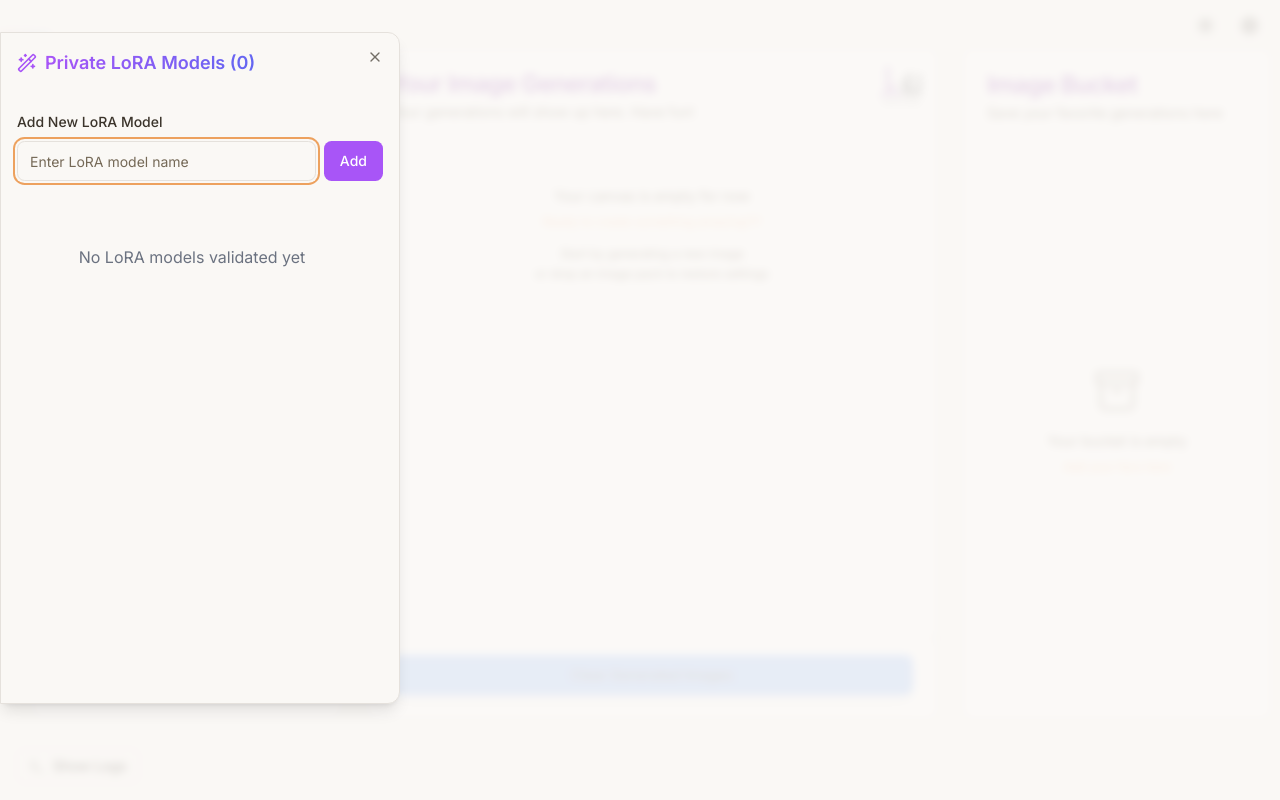
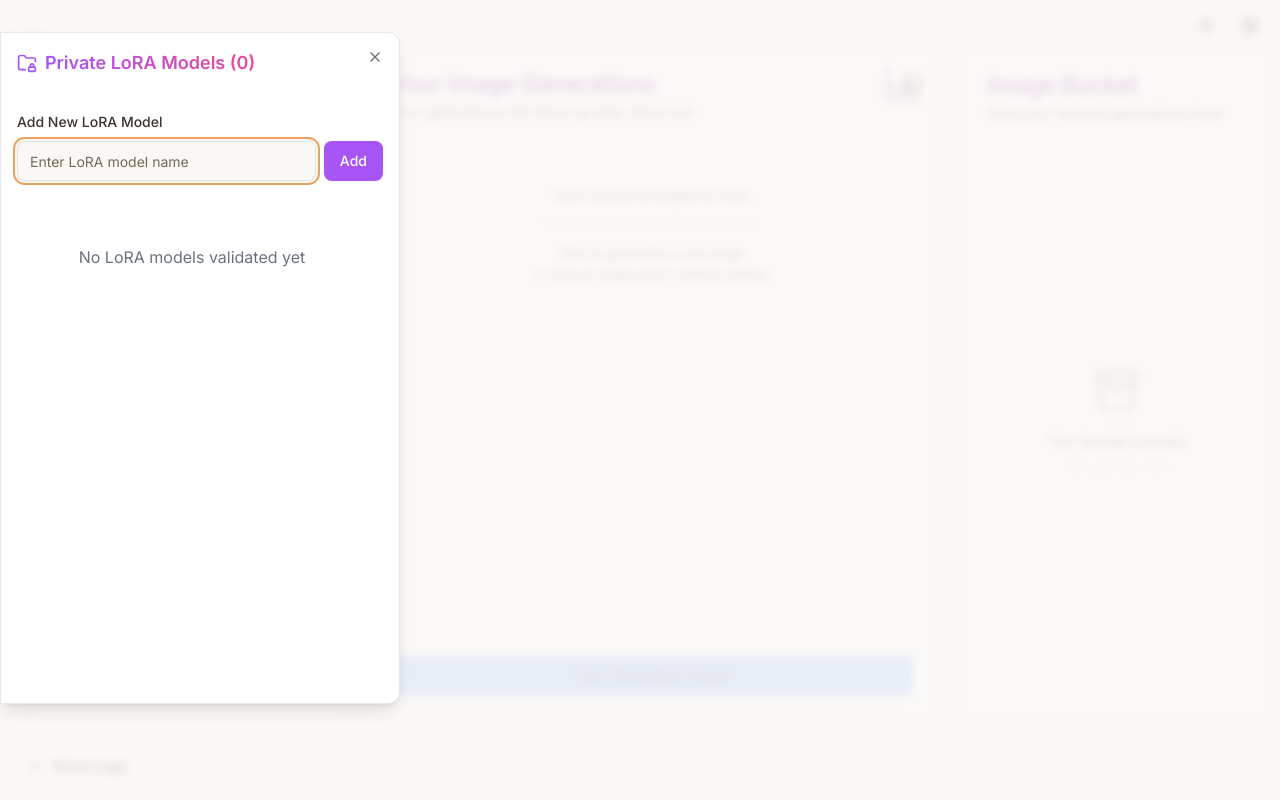
Before and after one commit to ashakoen/next-js-flux1-replicate, a Next.js app: page / in a window 1280 px wide. Both pictures are taken after a click on the button "Private LoRAs". Built offline with nearby package versions, Linux system fonts and the light colour scheme.

Commit message:
adjust lora sheet styling

```diff
--- a/src/components/LoraModelsDrawer.tsx
+++ b/src/components/LoraModelsDrawer.tsx
@@ -142,21 +142,22 @@ export function LoraModelsDrawer({
         )}
     </div>
     <span
-        className="text-base font-medium text-transparent bg-clip-text
-        bg-gradient-to-b from-purple-500 to-indigo-500
-        dark:from-purple-400 dark:to-indigo-400"
+        className="text-base font-medium bg-gradient-to-b from-purple-500 to-pink-500
+            dark:from-purple-400 dark:to-pink-400
+            text-transparent bg-clip-text"
         style={{ writingMode: 'vertical-rl' }}
     >
         {isOpen ? 'Close' : 'Private LoRAs'}
     </span>
 </Button>
                 </SheetTrigger>
-                <SheetContent className="w-[400px] fixed left-0 h-[calc(100vh-8rem)] mt-[2rem] p-4 flex flex-col slide-in-from-left rounded-r-xl">
+                <SheetContent className="w-[400px] fixed left-0 h-[calc(100vh-8rem)] mt-[2rem] p-4 flex flex-col slide-in-from-left rounded-r-xl
+    bg-white dark:bg-gray-900 border-r border-gray-200 dark:border-gray-800">
     <SheetHeader>
         <SheetTitle className="flex items-center gap-2">
-                            <Wand2 className="h-5 w-5 text-purple-500 dark:text-purple-400" />
-                            <span className="bg-gradient-to-r from-purple-500 to-indigo-500
-                                dark:from-purple-400 dark:to-indigo-400
+            <FolderLock className="h-5 w-5 text-purple-500 dark:text-purple-400" />
+            <span className="bg-gradient-to-r from-purple-500 to-pink-500
+                dark:from-purple-400 dark:to-pink-400
                 text-transparent bg-clip-text font-semibold">
                 Private LoRA Models ({validatedLoraModels.length})
             </span>
@@ -177,7 +178,8 @@ export function LoraModelsDrawer({
     <Button
         onClick={handleAddModel}
         disabled={isValidatingLora}
-                                className="bg-purple-500 hover:bg-purple-600 text-white"
+        className="bg-purple-500 hover:bg-purple-600 text-white
+            dark:bg-purple-600 dark:hover:bg-purple-700"
     >
         {isValidatingLora ? (
             <Loader2 className="h-4 w-4 animate-spin" />
@@ -198,9 +200,10 @@ export function LoraModelsDrawer({
                                     <TooltipProvider key={index}>
                                         <Tooltip>
                                             <TooltipTrigger asChild>
-                                                <div className="group relative p-3 rounded-lg border border-gray-200
-    dark:border-gray-700 hover:bg-gray-50 dark:hover:bg-gray-800
-    ${model === selectedLoraModel ? 'border-purple-500 dark:border-purple-400 bg-purple-50/50 dark:bg-purple-900/20' : ''}"
+                                            <div className={`group relative p-3 rounded-lg border
+        ${model === selectedLoraModel
+            ? 'border-purple-500 dark:border-purple-400 bg-purple-50/50 dark:bg-purple-900/20'
+            : 'border-gray-200 dark:border-gray-800 hover:bg-gray-50 dark:hover:bg-gray-800/50'}`}
     >
                                                     <div className="flex items-start gap-2">
                                                         {model === selectedLoraModel && (
```
Lines whose indentation alone changed are shown as unchanged.
